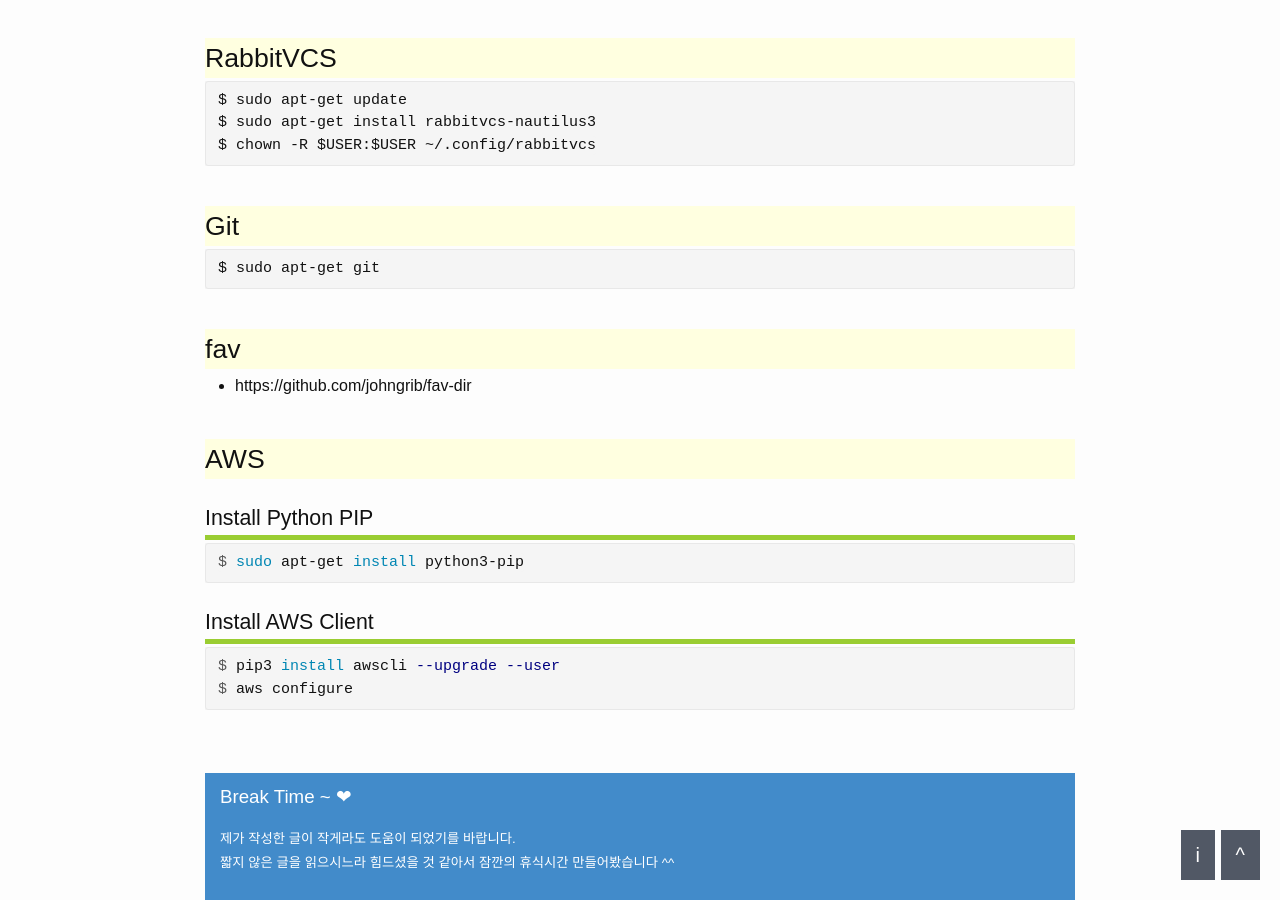
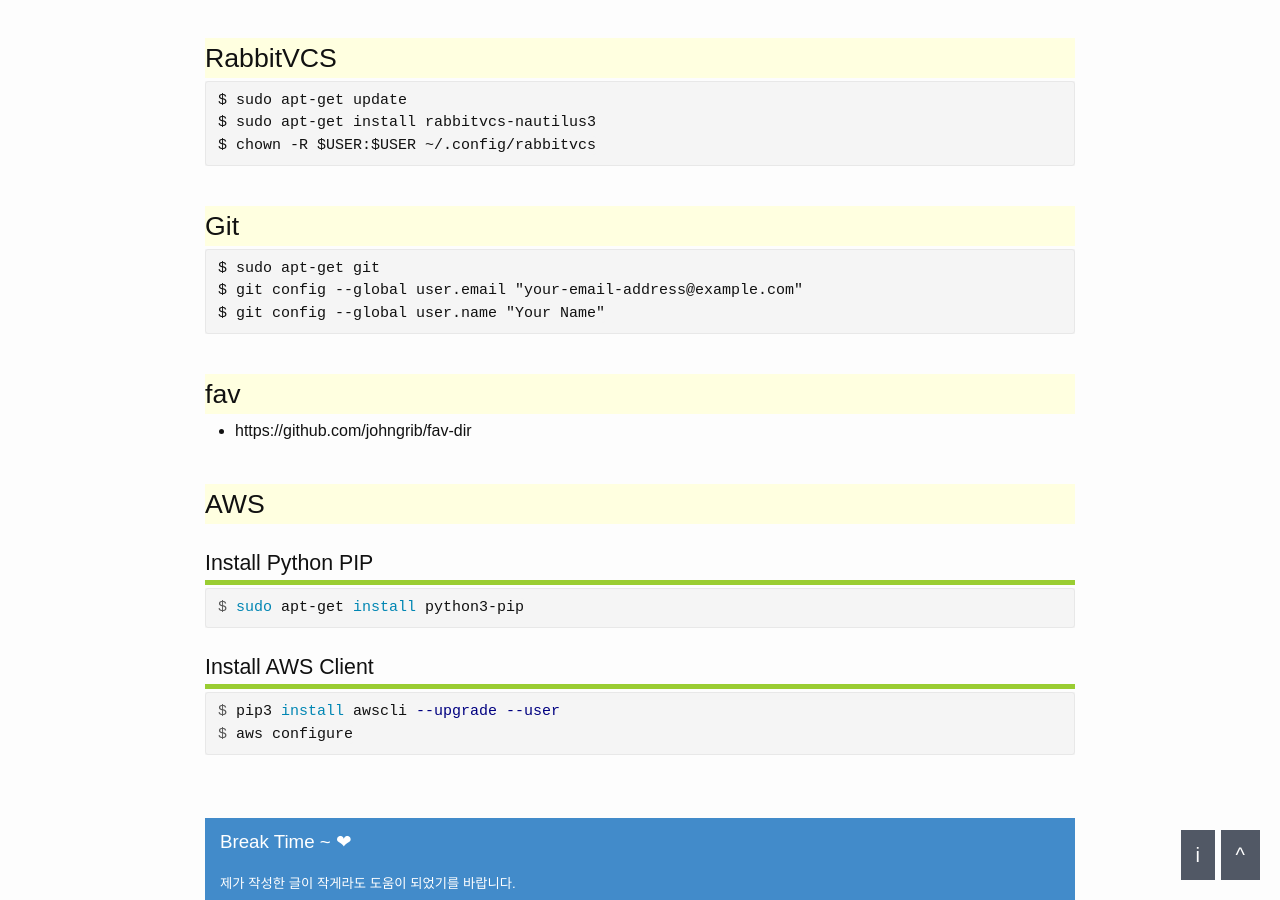
Before and after one commit to dveamer/dveamer.github.io, a Jekyll site: the page built from _posts/Ubuntu/2016-07-20-InitialSetting.md, in a window 1280 px wide and 900 px high, scrolled down 1884 px. Built offline with Jekyll 4.4.1, drawn with Linux system fonts in a browser that asks for light colours.

Commit message:
homepage

```diff
--- a/_posts/Ubuntu/2016-07-20-InitialSetting.md
+++ b/_posts/Ubuntu/2016-07-20-InitialSetting.md
@@ -72,6 +72,8 @@
 
 ~~~
 $ sudo apt-get git
+$ git config --global user.email "your-email-address@example.com"
+$ git config --global user.name "Your Name"
 ~~~
 
 # fav
```
